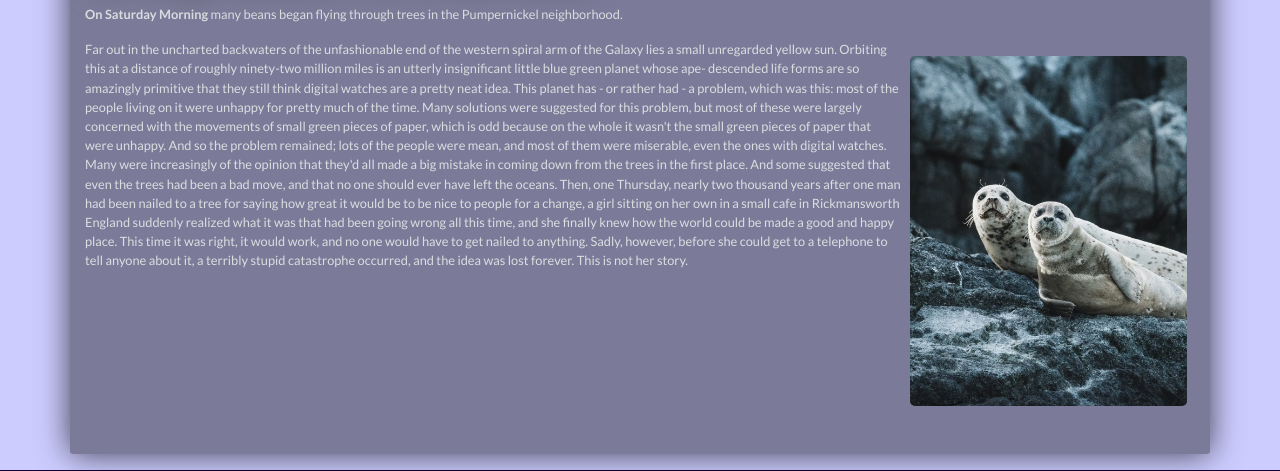
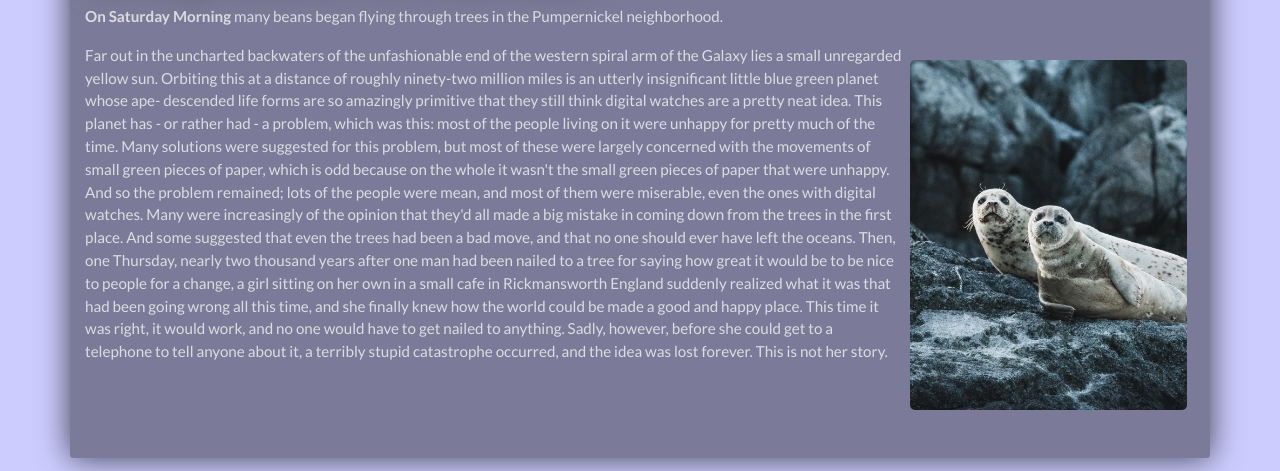
Before and after one commit to rcoppy/pug-portfolio, a website built with webpack: page index.html in a window 1280 px wide. Shown: the part 329-800 px from the top of the page. Built offline with nearby package versions, Linux system fonts and the light colour scheme; some packages are replaced by stand-ins of ours; files whose address does not match are found by name.

Commit message:
still tweaking font size

```diff
--- a/assets/sass/_typography.scss
+++ b/assets/sass/_typography.scss
@@ -17,10 +17,10 @@ body {
     }
 
     // on smaller screens need bigger font
-    font-size: 0.8rem;
+    font-size: 0.95rem;
 
     @include media-breakpoint-up(md) {
-        font-size: 0.8rem;
+        font-size: 0.95rem;
     }
 }
 
```
Also changed, not shown: dist/main.css.
